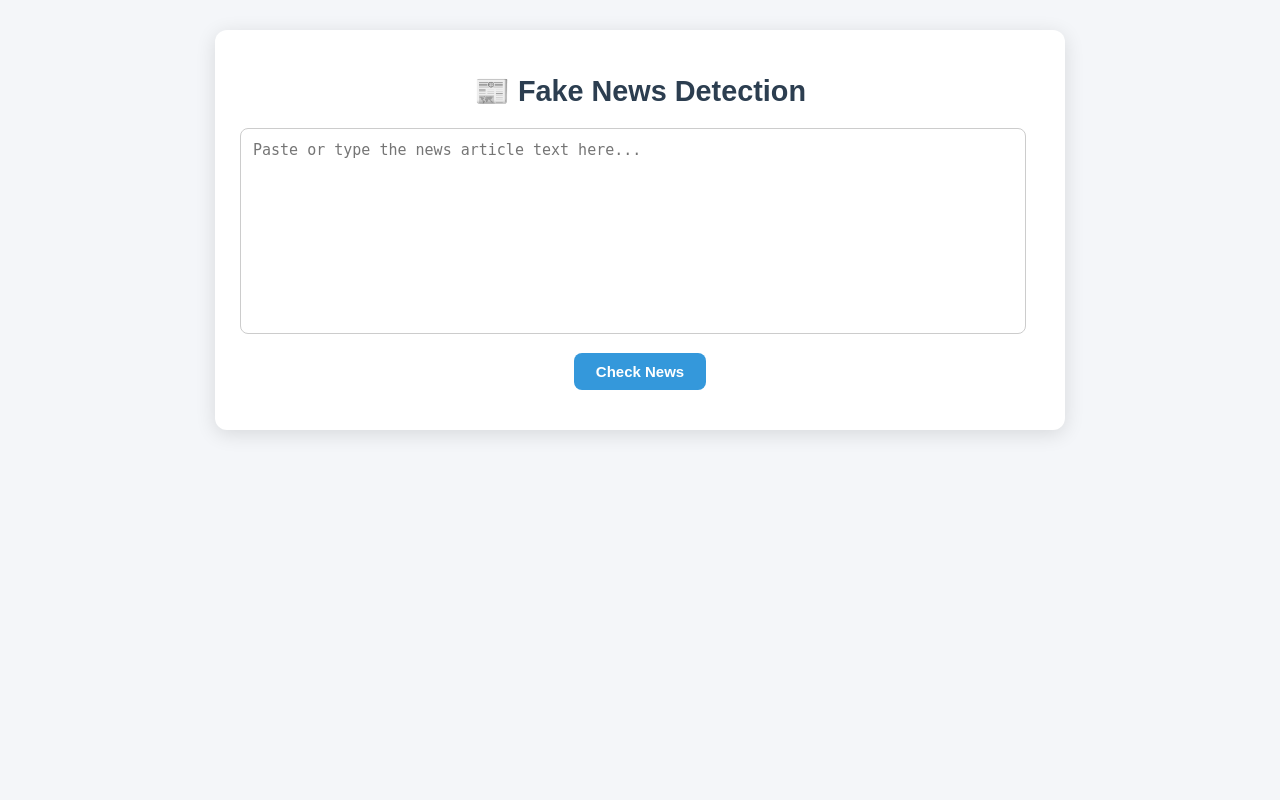
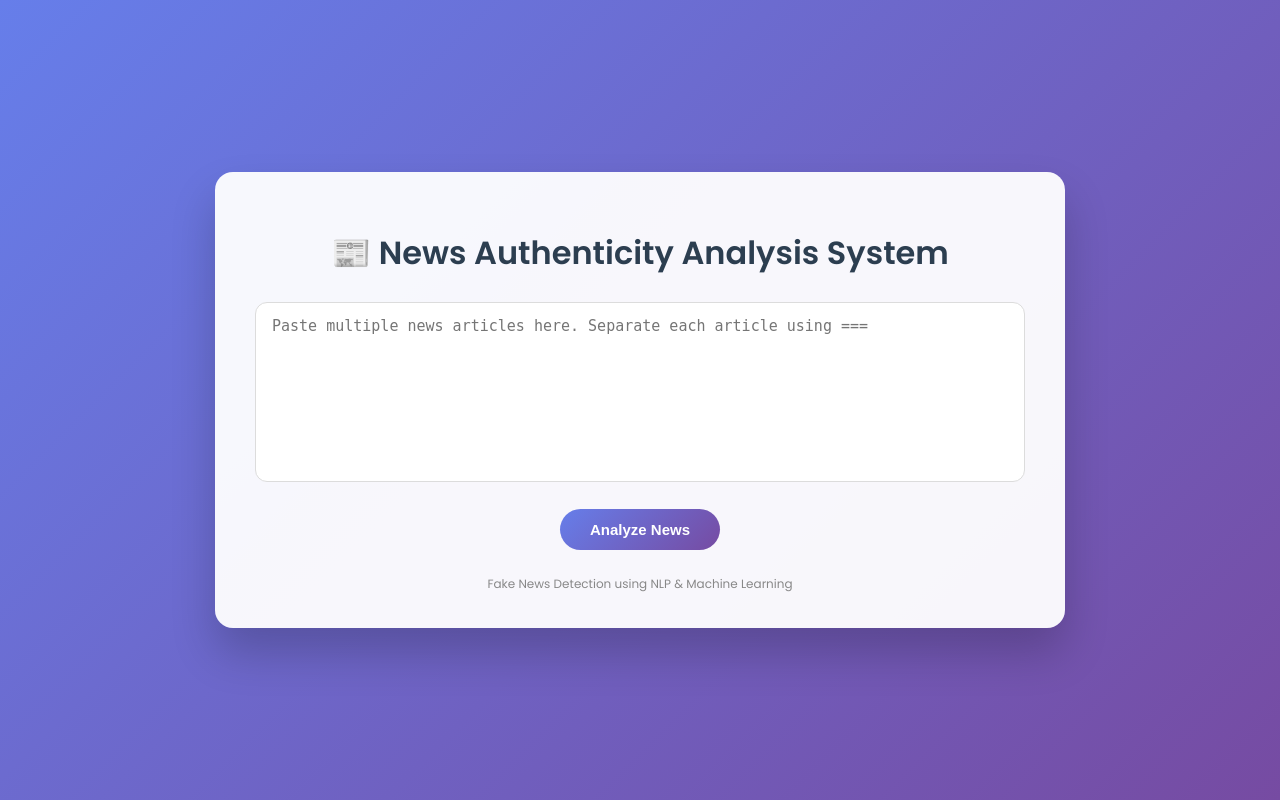
Before and after one commit to ChSunayReddy/Fake-News-Detection-Using-NLP-Techniques, a Flask app: page / in a window 1280 px wide. Run offline with Flask 3, Linux system fonts and the light colour scheme; parts of the project's set-up code (start-up, migrations or seed data) failed here and were passed over.

Commit message:
Refactor index.html for improved layout and styling
Updated the HTML structure and styles for the fake news detection page, including new headings, button styles, and layout adjustments.

```diff
--- a/Model deployment using Flask/templates/index.html
+++ b/Model deployment using Flask/templates/index.html
@@ -1,107 +1,238 @@
 <!DOCTYPE html>
 <html lang="en">
+
 <head>
     <meta charset="UTF-8">
     <title>Fake News Detection</title>
+    <link href="https://fonts.googleapis.com/css2?family=Poppins:wght@300;400;600&display=swap" rel="stylesheet">
     <style>
+        * {
+            box-sizing: border-box;
+        }
+
         body {
-            font-family: Arial, sans-serif;
-            background: #f4f6f9;
             margin: 0;
-            padding: 0;
+            min-height: 100vh;
+            font-family: 'Poppins', sans-serif;
+            background: linear-gradient(135deg, #667eea, #764ba2);
+            display: flex;
+            align-items: center;
+            justify-content: center;
         }
+
         .container {
-            max-width: 800px;
-            margin: 30px auto;
-            padding: 25px;
-            background: #fff;
-            border-radius: 12px;
-            box-shadow: 0 4px 20px rgba(0, 0, 0, 0.12);
+            width: 90%;
+            max-width: 850px;
+            background: rgba(255, 255, 255, 0.95);
+            padding: 35px 40px;
+            border-radius: 18px;
+            box-shadow: 0 25px 45px rgba(0, 0, 0, 0.2);
+            animation: fadeIn 0.6s ease-in-out;
         }
+
+        @keyframes fadeIn {
+            from {
+                opacity: 0;
+                transform: translateY(20px);
+            }
+
+            to {
+                opacity: 1;
+                transform: translateY(0);
+            }
+        }
+
         h1 {
             text-align: center;
-            margin-bottom: 20px;
-            font-size: 1.8rem;
+            margin-bottom: 25px;
             color: #2c3e50;
+            font-weight: 600;
         }
+
         textarea {
-            width: 95%;
-            height: 180px;  /* optimized to fit screen */
+            width: 100%;
+            height: 180px;
+            padding: 14px 16px;
+            font-size: 15px;
+            border-radius: 12px;
+            border: 1px solid #dcdcdc;
+            resize: none;
+            transition: all 0.3s ease;
+        }
+
+        textarea:focus {
+            outline: none;
+            border-color: #667eea;
+            box-shadow: 0 0 10px rgba(102, 126, 234, 0.35);
+        }
+
+        .btn {
+            display: block;
+            margin: 20px auto 10px auto;
+            padding: 12px 30px;
+            font-size: 15px;
+            font-weight: 600;
+            color: #fff;
+            background: linear-gradient(135deg, #667eea, #764ba2);
+            border: none;
+            border-radius: 30px;
+            cursor: pointer;
+            transition: transform 0.2s, box-shadow 0.2s;
+        }
+
+        .btn:hover {
+            transform: translateY(-2px);
+            box-shadow: 0 10px 25px rgba(102, 126, 234, 0.4);
+        }
+
+        .result-box {
+            margin-top: 25px;
+            padding: 20px;
+            background: #f8f9fb;
+            border-radius: 14px;
+            border-left: 6px solid #667eea;
+        }
+
+        .result-box h3 {
+            margin: 10px 0;
+            color: #34495e;
+            font-size: 1rem;
+            font-weight: 600;
+        }
+
+        .result-text {
+            font-size: 14px;
+            color: #555;
+            line-height: 1.6;
+            background: #ffffff;
             padding: 12px;
-            font-size: 15px;
-            border-radius: 8px;
-            border: 1px solid #ccc;
-            resize: none;
-            margin-bottom: 15px;
-        }
-        textarea:focus {
-            border-color: #3498db;
-            outline: none;
-            box-shadow: 0 0 6px rgba(52, 152, 219, 0.3);
-        }
-        input[type="submit"] {
-            background: #3498db;
-            color: white;
-            border: none;
-            padding: 10px 22px;
-            border-radius: 8px;
-            font-size: 15px;
-            font-weight: bold;
-            cursor: pointer;
-            transition: background 0.3s;
-            display: block;
-            margin: 0 auto 15px auto;
-        }
-        input[type="submit"]:hover {
-            background: #2c80b4;
-        }
-        .result-box {
-            padding: 15px;
-            border-radius: 8px;
-            background: #f9fafc;
+            border-radius: 10px;
             border: 1px solid #e0e0e0;
         }
-        .result-box h3 {
-            margin: 8px 0;
-            color: #2c3e50;
-            font-size: 1rem;
+
+        .fake,
+        .true {
+            display: inline-block;
+            margin-top: 10px;
+            padding: 8px 18px;
+            font-size: 16px;
+            font-weight: 600;
+            border-radius: 20px;
         }
+
         .fake {
-            font-size: 18px;
-            font-weight: bold;
-            color: #e74c3c;
+            color: #fff;
+            background: linear-gradient(135deg, #ff6a6a, #e74c3c);
         }
+
         .true {
-            font-size: 18px;
-            font-weight: bold;
-            color: #27ae60;
+            color: #fff;
+            background: linear-gradient(135deg, #2ecc71, #27ae60);
+        }
+
+        footer {
+            text-align: center;
+            margin-top: 25px;
+            font-size: 12px;
+            color: #888;
         }
     </style>
 </head>
+
 <body>
+
     <div class="container">
-        <h1>📰 Fake News Detection</h1>
+        <!-- <h1>📰 Fake News Detection</h1> -->
+        <h1>📰 News Authenticity Analysis System</h1>
+
         <form action="/" method="POST">
-            <textarea name="txt" placeholder="Paste or type the news article text here..."></textarea>
-            <input type="submit" value="Check News">
+            <!-- <textarea name="txt" placeholder="Paste or type the news article here..."></textarea> -->
+            <textarea name="txt"
+                placeholder="Paste multiple news articles here. Separate each article using ==="></textarea>
+            <button type="submit" class="btn">Analyze News</button>
+
         </form>
+        {% if results %}
+        <div class="result-box">
+            <h3>Analysis Results</h3>
 
-        {% if request.form['txt'] %}
+            {% for article in results %}
+            {% if article.article_prediction == 1 %}
+            <div style="border-left:6px solid #27ae60; background:#eafaf1; padding:15px; margin-bottom:25px;">
+                <h4>✅ TRUE NEWS</h4>
+                {% else %}
+                <div style="border-left:6px solid #e74c3c; background:#fdecea; padding:15px; margin-bottom:25px;">
+                    <h4>❌ FAKE NEWS</h4>
+                    {% endif %}
+
+                    <p><strong>Confidence:</strong> {{ article.article_confidence }}%</p>
+
+                    <hr>
+
+                    <h4>Sentence-level Analysis</h4>
+
+                    {% for s in article.sentences %}
+                    {% if s.prediction == 1 %}
+                    <p style="color:#27ae60;">
+                        ✔ {{ s.sentence }}
+                        <small>({{ s.confidence }}%)</small>
+                    </p>
+                    {% else %}
+                    <p style="color:#e74c3c;">
+                        ✖ {{ s.sentence }}
+                        <small>({{ s.confidence }}%)</small>
+                    </p>
+                    {% endif %}
+                    {% endfor %}
+
+                </div>
+                {% endfor %}
+            </div>
+            {% endif %}
+
+            <!--
+        {% if results %}
         <div class="result-box">
-            <h3>Entered Text:</h3>
-            <p>{{ request.form['txt'] }}</p>
-            <h3>Prediction Result:</h3>
-            {% if result == 0 %}
-                <p class="fake">❌ Fake News</p>
-            {% else %}
-                <p class="true">✅ True News</p>
+            <h3>Prediction Results</h3>
+
+            {% for item in results %}
+            {% if item.prediction == 1 %}
+            <div class="result-text" style="margin-bottom:15px; border-left:6px solid #27ae60; background:#eafaf1;">
+                <strong>✅ TRUE NEWS</strong>
+                <p>{{ item.text }}</p>
+            </div>
+            {% elif item.prediction == 0 %}
+            <div class="result-text" style="margin-bottom:15px; border-left:6px solid #e74c3c; background:#fdecea;">
+                <strong>❌ FAKE NEWS</strong>
+                <p>{{ item.text }}</p>
+            </div>
             {% endif %}
+            {% endfor %}
         </div>
+        {% endif %} -->
+
+            <!-- {% if request.form['txt'] %}
+    <div class="result-box">
+        <h3>Entered Text</h3>
+        <div class="result-text">{{ request.form['txt'] }}</div>
+
+        <h3>Prediction Result</h3>
+        {% if result == 0 %}
+            <span class="fake">❌ Fake News</span>
+        {% else %}
+            <span class="true">✅ True News</span>
         {% endif %}
     </div>
+    {% endif %} -->
+
+            <footer>
+                Fake News Detection using NLP & Machine Learning
+            </footer>
+        </div>
+
 </body>
+
 </html>
-
 
 
 <!-- <!DOCTYPE html>
```
